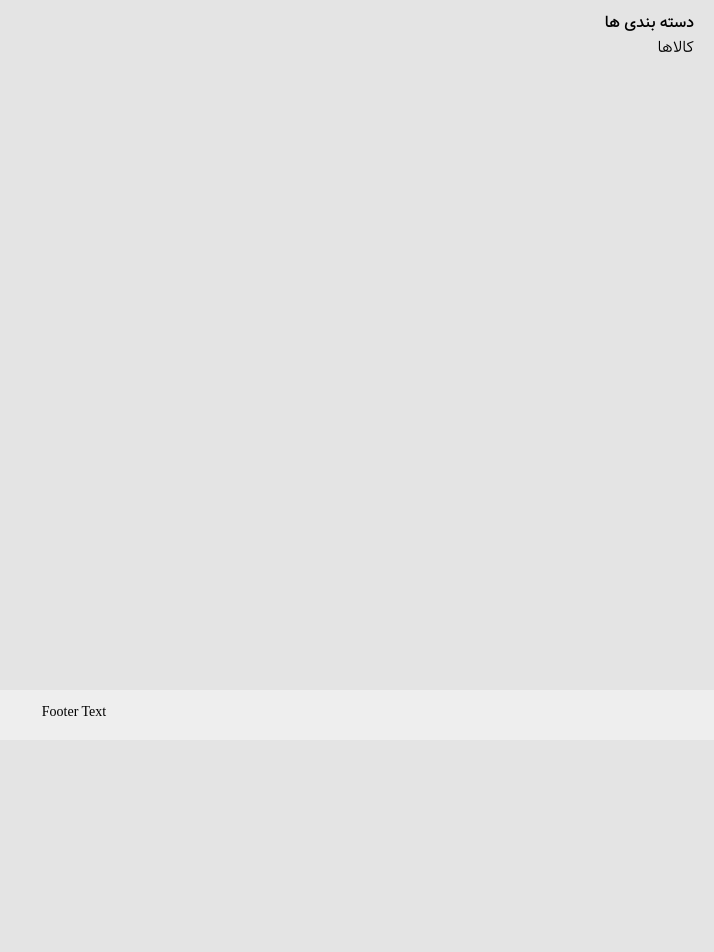
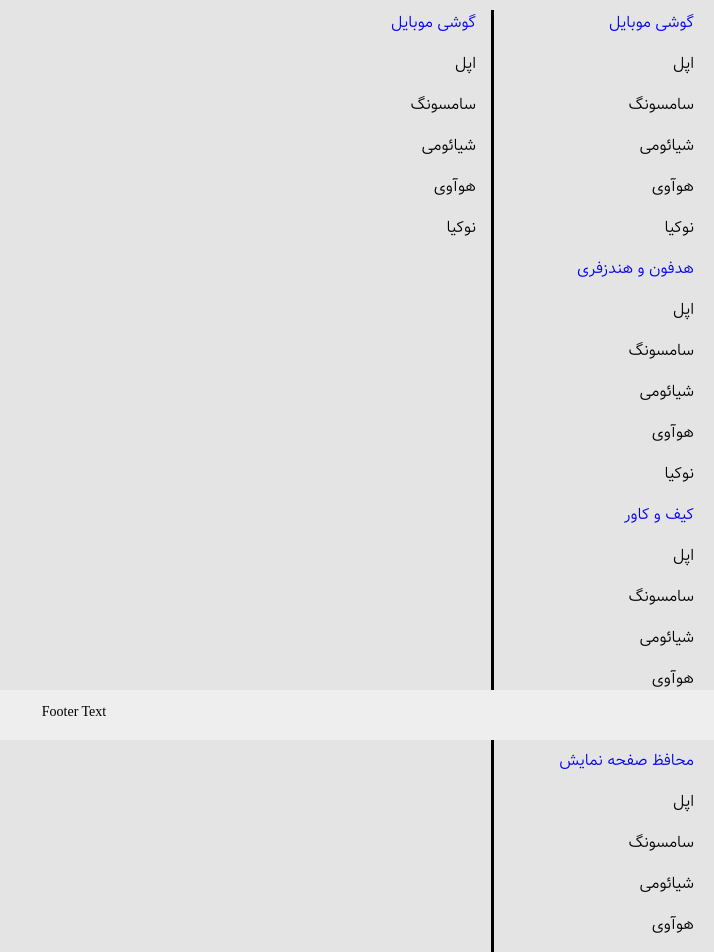
Before and after one commit to khadijeh68/maktab76-online-shop-allahgholi, a React (Create React App) app in the folder online-shop/: page /categories in a window 1280 px wide. Shown: the part 60-1012 px from the top of the page, without its empty margins (566-1280 px from the left). Before the commit the page ends 800 px from the top, so only its background shows below. Built offline with nearby package versions, Linux system fonts and the light colour scheme.

Commit message:
Home Page changed

```diff
--- a/online-shop/src/App.js
+++ b/online-shop/src/App.js
@@ -23,7 +23,7 @@
           <Route index element={<Home />} />
 
           <Route path="categories" element={<SharedCategoryLayout />}>
-            <Route index element={<Categories />} />
+            <Route index  element={<Categories />} />
           </Route>
 
           <Route path="products" element={<Products />} />
--- a/online-shop/src/components/navbar/Navbar.js
+++ b/online-shop/src/components/navbar/Navbar.js
@@ -1,6 +1,5 @@
 import { NavLink } from "react-router-dom";
-import { IconButton, InputBase, makeStyles, Paper } from "@material-ui/core";
-import SearchIcon from "@mui/icons-material/Search";
+import { makeStyles } from "@material-ui/core";
 import ShoppingCartSharpIcon from "@mui/icons-material/ShoppingCartSharp";
 
 const useStyles = makeStyles({
@@ -18,7 +17,7 @@
   },
   span: {
     textDecoration: "none",
-    margin: "10px",
+    margin: "15px",
     fontFamily: "Vazir-Medium",
     color: "inherit",
   },
--- a/online-shop/src/components/product/ProductCard.js
+++ b/online-shop/src/components/product/ProductCard.js
@@ -2,7 +2,7 @@
 
 function ProductCard() {
   return (
-    <div>ProductCard</div>
+    <div>نمایش 6 محصول از دسته بندی</div>
   )
 }
 
--- a/online-shop/src/pages/Categories.js
+++ b/online-shop/src/pages/Categories.js
@@ -1,14 +1,95 @@
 import { makeStyles } from "@material-ui/core/styles";
+import { Link } from "react-router-dom";
 
 const useStyles = makeStyles({
-  title: {
+  container: {
     fontFamily: "Vazir-Light",
+    display: "flex",
+    flexDirection: "row",
+  },
+  sidebar: {
+    width: "200px",
+    borderLeft: "3px solid black",
+    height: "1210px",
+  },
+  Categories: {
+    marginRight: "15px",
   },
 });
 
 function Categories() {
   const classes = useStyles();
-  return <div className={classes.title}>کالاها</div>;
+  return (
+    <div className={classes.container}>
+      <div className={classes.sidebar}>
+        <div>
+          <Link to="/" className={classes.link}>
+            گوشی موبایل
+          </Link>
+          <p>اپل</p>
+          <p>سامسونگ</p>
+          <p>شیائومی</p>
+          <p>هوآوی</p>
+          <p>نوکیا</p>
+        </div>
+
+        <div>
+          <Link to="/" className={classes.link}>
+            هدفون و هندزفری
+          </Link>
+          <p>اپل</p>
+          <p>سامسونگ</p>
+          <p>شیائومی</p>
+          <p>هوآوی</p>
+          <p>نوکیا</p>
+        </div>
+
+        <div>
+          <Link to="/" className={classes.link}>
+            کیف و کاور
+          </Link>
+          <p>اپل</p>
+          <p>سامسونگ</p>
+          <p>شیائومی</p>
+          <p>هوآوی</p>
+          <p>نوکیا</p>
+        </div>
+
+        <div>
+          <Link to="/" className={classes.link}>
+            محافظ صفحه نمایش
+          </Link>
+          <p>اپل</p>
+          <p>سامسونگ</p>
+          <p>شیائومی</p>
+          <p>هوآوی</p>
+          <p>نوکیا</p>
+        </div>
+
+        <div>
+          <Link to="/" className={classes.link}>
+            ساعت هوشمند
+          </Link>
+          <p>اپل</p>
+          <p>سامسونگ</p>
+          <p>شیائومی</p>
+          <p>هوآوی</p>
+          <p>آنر</p>
+        </div>
+      </div>
+
+      <div className={classes.Categories}>
+        <Link to="/" className={classes.link}>
+          گوشی موبایل
+        </Link>
+        <p>اپل</p>
+        <p>سامسونگ</p>
+        <p>شیائومی</p>
+        <p>هوآوی</p>
+        <p>نوکیا</p>
+      </div>
+    </div>
+  );
 }
 
 export default Categories;
--- a/online-shop/src/pages/Home.js
+++ b/online-shop/src/pages/Home.js
@@ -1,5 +1,6 @@
 import { Link } from "react-router-dom";
 import { makeStyles } from "@material-ui/core/styles";
+import ProductCard from "../components/product/ProductCard"
 
 const useStyles = makeStyles({
   category: {
@@ -23,22 +24,31 @@
   const classes = useStyles();
   return (
     <div className={classes.category}>
-      <p className={classes.h4}>دسته بندی کالاها</p>
-      <Link to="/" className={classes.link}>
+
+       <Link to="/categories" className={classes.link}>
         گوشی موبایل
       </Link>
-      <Link to="/" className={classes.link}>
+      <ProductCard/>
+
+      <Link to="/categories" className={classes.link}>
         هدفون و هندزفری
       </Link>
-      <Link to="/" className={classes.link}>
+      <ProductCard/>
+
+      <Link to="/categories" className={classes.link}>
         کیف و کاور
       </Link>
-      <Link to="/" className={classes.link}>
+      <ProductCard/>
+
+      <Link to="/categories" className={classes.link}>
         محافظ صفحه نمایش
       </Link>
-      <Link to="/" className={classes.link}>
+      <ProductCard/>
+
+      <Link to="/categories" className={classes.link}>
         ساعت هوشمند
       </Link>
+      <ProductCard/>
     </div>
   );
 }
--- a/online-shop/src/pages/SharedCategoryLayout.js
+++ b/online-shop/src/pages/SharedCategoryLayout.js
@@ -11,7 +11,6 @@
   const classes = useStyles();
   return (
     <div className={classes.title}>
-      دسته بندی ها
       <Outlet />
     </div>
   );
```
